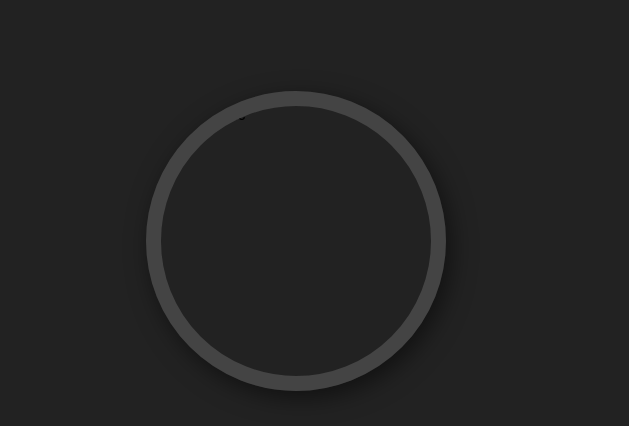
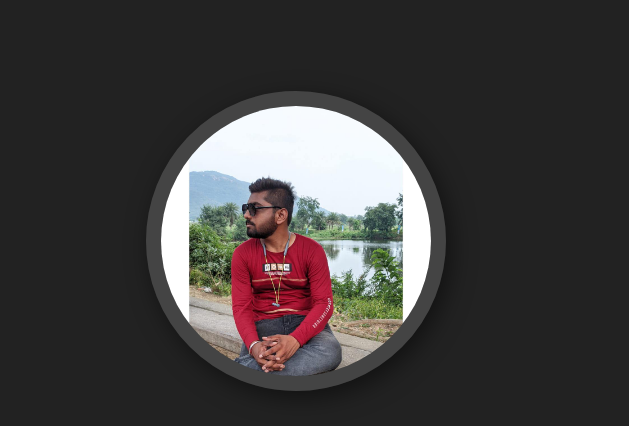
Before and after one commit to student-pubali/Portfolio, a plain HTML site: page index.html in a window 1280 px wide. Shown: the part 116-542 px from the top of the page, 0-629 px from the left. Drawn offline with nearby package versions, Linux system fonts and the light colour scheme; the site is published under a folder, as on GitHub Pages, so addresses that start at the root find nothing.

Commit message:
Update index.html

```diff
--- a/index.html
+++ b/index.html
@@ -38,7 +38,7 @@
         </header>
         <div class="container">
           <div class="hero-pic">
-            <img src="/sourav.jpg" alt="profile pic" />
+            <img src="sourav.jpg" alt="profile pic" />
           </div>
           <div class="hero-text">
             <h5>Hi I'm <span class="input">QC Engineer</span></h5>
```
